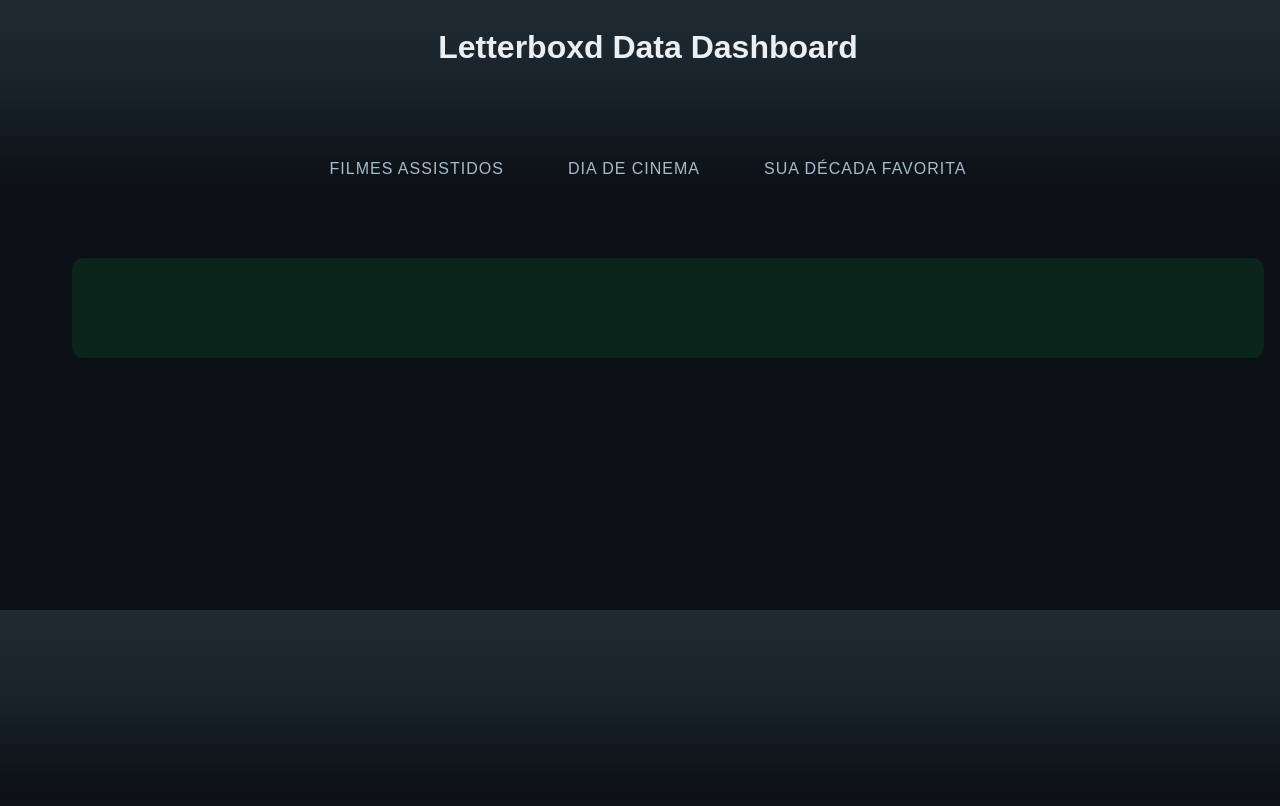
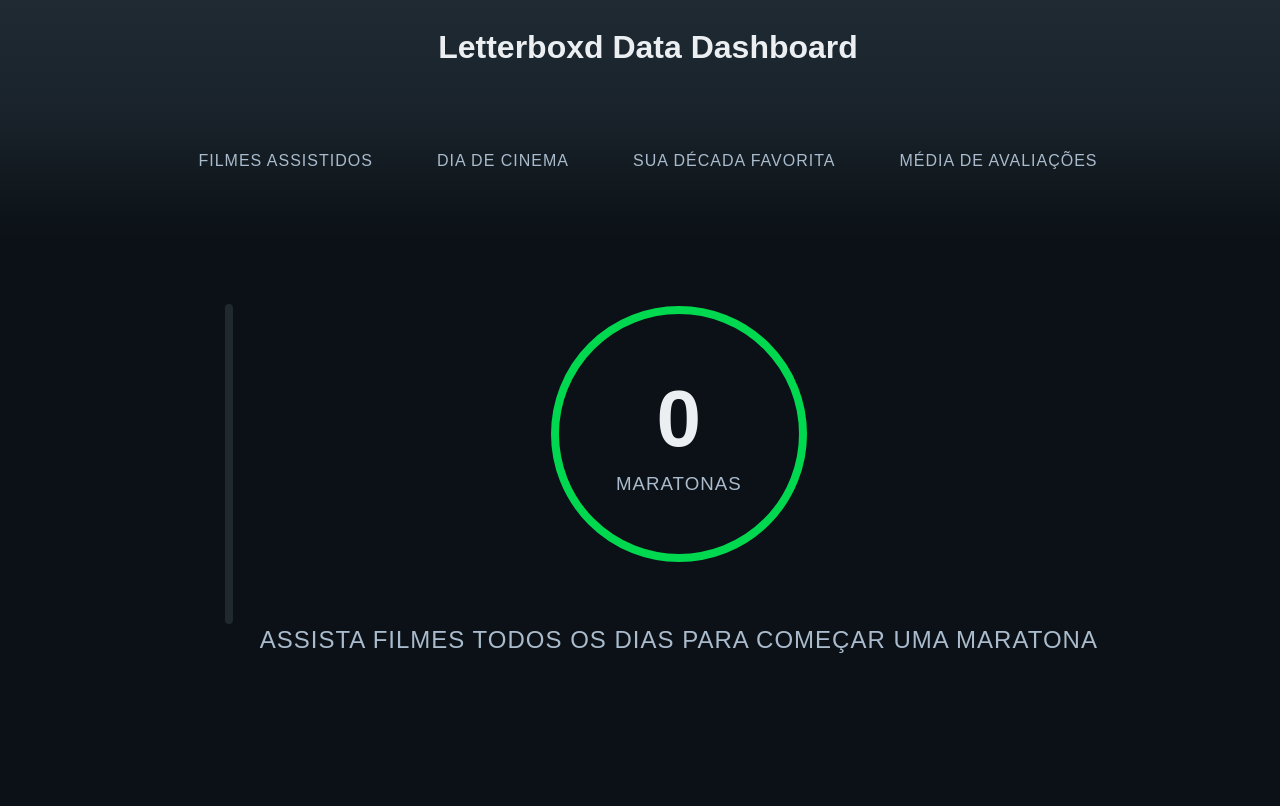
Before and after one commit to 3runoAM/LetterboxdData, a Flask app: template app/templates/dashboard.html in a window 1280 px wide. Before the commit the page ends 729 px from the top, so only its background shows below. Run offline with Flask 3, Linux system fonts and the light colour scheme; the template is opened without the code that fills it, so the values that code supplies are empty.

Commit message:
Atualiza o dashboard e a sua estilização

```diff
--- a/app/static/css/dashboard.css
+++ b/app/static/css/dashboard.css
@@ -1,6 +1,6 @@
 :root {
     --primary-color: #00d94f;
-    --secondary-color : #3db4e7;
+    --secondary-color: #3db4e7;
     --accent-color: #f97e00;
 
     --background-gradient: linear-gradient(180deg, #1F2A33 0%, #1A232B 13.49%, #0B1116 29.75%);
@@ -15,7 +15,7 @@ body {
     flex-direction: column;
     align-items: center;
     width: 100%;
-    background:var(--background-gradient);
+    background: var(--background-gradient);
     color: var(--text-primary);
     font-family: 'Graphik', sans-serif;
 }
@@ -24,8 +24,8 @@ p {
     margin: 0;
 }
 
+
 .container {
-    width: 90%;
     text-align: center;
     margin-bottom: 2rem;
     padding: 2rem;
@@ -39,9 +39,9 @@ p {
 .metrics-section {
     display: flex;
     justify-content: center;
-    margin-top: 2rem;
     gap: 4rem;
     flex-wrap: wrap;
+    padding: 1.5rem;
 }
 
 .metric-container {
@@ -53,8 +53,8 @@ p {
 .metric-value {
     font-size: 2.5rem;
     font-weight: bold;
-    color: var(--accent-color);
-    text-shadow: 0 0 2px var(--secondary-color);
+    color: var(--text-primary);
+    text-shadow: 0 0 0.2rem var(--secondary-color);
 }
 
 .metric-label {
@@ -65,47 +65,122 @@ p {
     margin-top: 0.5rem;
 }
 
+/*--------------------------------------------------------------------------------------------------------------------*/
+
+.first-charts-container {
+    width: 100%;
+    height: contain;
+    display: flex;
+    align-items: center;
+}
+
 /*---REWATCH----------------------------------------------------------------------------------------------------------*/
 
 .rewatch-section {
-    width: 100%;
-    padding: 20px;
-    background-color: rgba(0, 215, 78, 0.1);
-    border-radius: 12px;
-
     display: flex;
     justify-content: center;
-    align-items: center;
-    gap: 5rem;
-}
-
-.rewatch-profile{
-    display: flex;
     flex-direction: column;
     align-items: center;
+    gap: 1rem;
+    flex: 5 0 auto;
 }
 
 .hero-title {
     font-size: 1.2rem;
     color: var(--text-secondary);
     font-style: italic;
-    width: 80%;
+    width: 60%;
+}
+
+.rewatch-card {
+    display: flex;
+    justify-content: center;
+    width: 90%;
+}
+
+/*------------------------------------------------------------------------------------------------------------*/
+
+.vertical-separator {
+    width: 0.5rem;
+    height: 20rem;
+    background-color: var(--background-primary);
+    margin: 0.2rem;
+    border-radius: 12px;
+}
+
+/*---STREAK----------------------------------------------------------------------------------------------------------*/
+
+.streak-section {
+    display: flex;
+    flex-direction: column;
+    align-items: center;
+    gap: 2rem;
+    flex: 5 0 auto;
+}
+
+.circle-container {
+    position: relative;
+    display: flex;
+    align-items: center;
+    justify-content: center;
+
+    width: 15rem;
+    height: 15rem;
+    margin: 2rem auto;
+
+    border-radius: 50%;
+    border: 0.5rem solid var(--primary-color);
+}
+
+.central-text {
+    position: relative;
+    z-index: 10;
+}
+
+.streak-container {
+    display: flex;
+    flex-direction: column;
+    justify-content: center;
+    gap: 0.5rem;
+}
+
+.streak-container > * {
+    margin: 0;
+}
+
+.streak-container > h2 {
+    font-size: 5rem;
+}
+
+.streak-container > h3 {
+    color: var(--text-secondary);
+    text-transform: uppercase;
+    font-weight: lighter;
+    letter-spacing: 1px;
+}
+
+.streak-details {
+    display: flex;
+    flex-direction: column;
+    align-items: center;
+    gap: 1rem;
+
+    font-size: 1.5rem;
+    font-weight: bold;
+    color: var(--text-secondary);
+}
+
+.streak-title {
+    text-transform: uppercase;
+    font-weight: lighter;
+    letter-spacing: 1px;
 }
 
 /*-----GRÁFICOS---------------------------------------------------------------------------------------------------------------*/
 
 .graphic-dashboard {
-    width: 100%;
-    padding: 20px;
     display: flex;
     flex-wrap: wrap;
     justify-content: center;
     gap: 1rem;
 }
-
-.grafico-card {
-    border-radius: 8px;
-    padding: 20px;
-    margin: 10px;
-    max-width: 40%;
-}
--- a/app/templates/dashboard.html
+++ b/app/templates/dashboard.html
@@ -4,12 +4,15 @@
     <meta charset="UTF-8">
     <title>Data Dashboard</title>
     <link rel="stylesheet" href="{{ url_for('static', filename='css/dashboard.css') }}">
+    <link rel="preconnect" href="https://fonts.googleapis.com">
+    <link rel="preconnect" href="https://fonts.gstatic.com" crossorigin>
+    <link href="https://fonts.googleapis.com/css2?family=Geologica:wght,CRSV@100..900,0&family=Libre+Caslon+Text:ital,wght@0,400;0,700;1,400&family=Yantramanav:wght@100;300;400;500;700;900&display=swap"
+          rel="stylesheet">
 </head>
     <body>
         <h1>Letterboxd Data Dashboard</h1>
 
         <div class="container">
-
             <section class="metrics-section">
                 <div class="metric-container">
                     <p class="metric-value">{{ context.total_movies }}</p>
@@ -23,19 +26,52 @@
                     <p class="metric-value">{{ context.favorite_decade }}</p>
                     <p class="metric-label">Sua Década Favorita</p>
                 </div>
+                <div class="metric-container">
+                    <p class="metric-value">{{ context.average_rating }}</p>
+                    <p class="metric-label">Média de avaliações</p>
+                </div>
             </section>
 
+            <div class="first-charts-container">
                 <section class="rewatch-section">
-                <div class="rewatch-profile">
-                    <h1>{{ context.rewatch_profile }}</h1>
+                    <h2>{{ context.rewatch_profile }}</h2>
                     <p class="hero-title">{{ context.hero_title }}</p>
-                </div>
 
-                <div class="grafico-card">
+                    <div class="rewatch-card">
                         {{ rewatch_rate | safe }}
                     </div>
                 </section>
 
+                <div class="vertical-separator"></div>
+
+                <section class="streak-section">
+
+                    <div class="circle-container">
+                        <div class="central-text">
+                            {% if context.longest_streak.days > 1 %}
+                                <div class="streak-container">
+                                    <h2>{{ context.longest_streak.days }}</h2>
+                                    <h3>dias</h3>
+                                </div>
+                            {% else %}
+                                <div class="streak-container">
+                                    <h2>0</h2>
+                                    <h3>Maratonas</h3>
+                                </div>
+                            {% endif %}
+                        </div>
+                    </div>
+
+                    <div class="streak-details">
+                        {% if context.longest_streak.days > 1 %}
+                            <p class="streak-title">Maratona mais duradoura</p>
+                            <p>{{ context.longest_streak.start }} à {{ context.longest_streak.end }}</p>
+                        {% else %}
+                            <p class="streak-title">Assista filmes todos os dias para começar uma maratona</p>
+                        {% endif %}
+                    </div>
+                </section>
+            </div>
 
 
             <div class="graphic-dashboard">
@@ -59,8 +95,6 @@
                     {{ favorite_decade | safe }}
                 </div>
             </div>
-
-
         </div>
     </body>
 </html>
```
Lines whose indentation alone changed are shown as unchanged.
